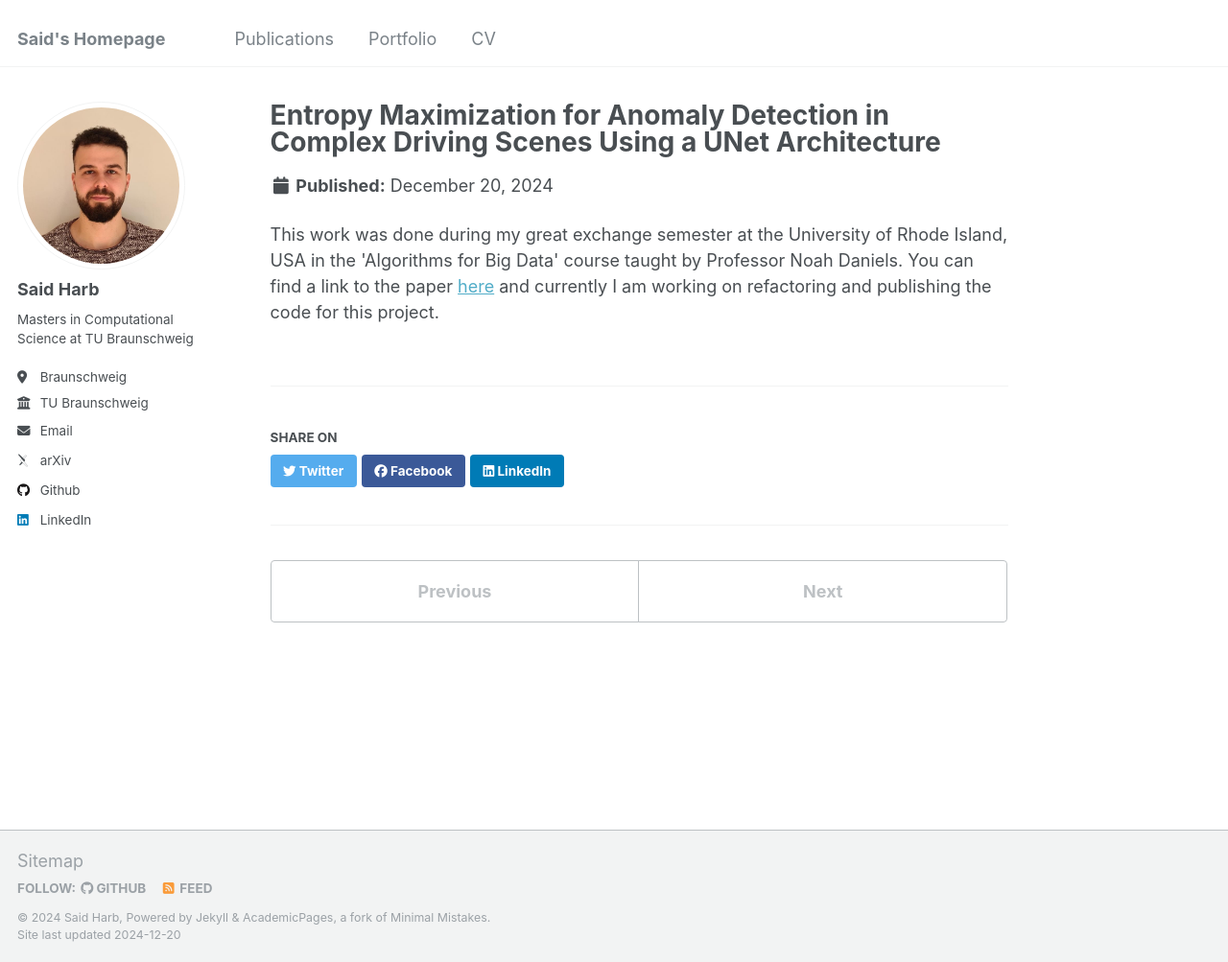
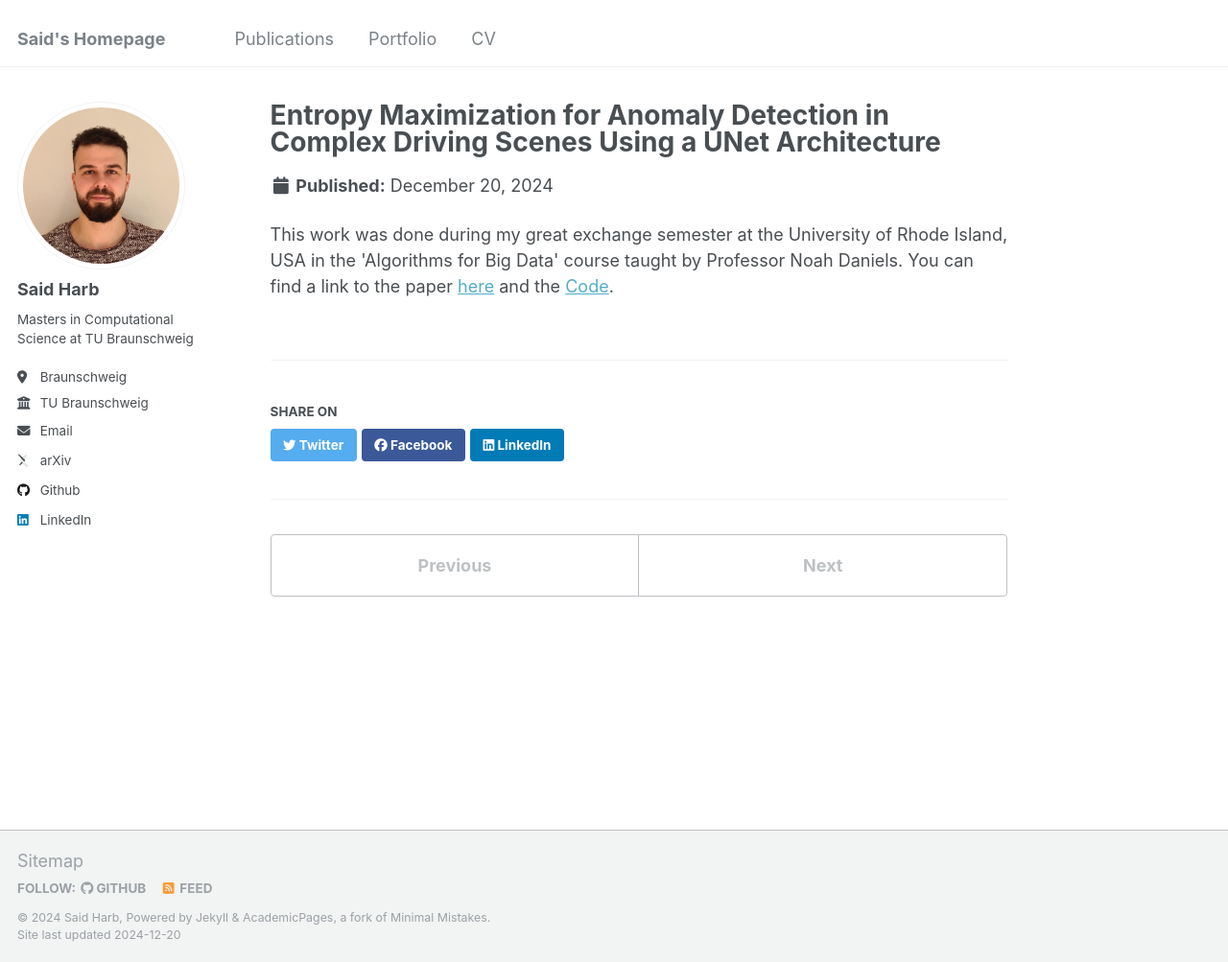
Before and after one commit to saidharb/saidharb.github.io, a Jekyll site: the page built from _portfolio/portfolio-2.html, in a window 1280 px wide and 1003 px high. Shown: the whole window at 96% size. Built offline with Jekyll 4.4.1, drawn with Linux system fonts in a browser that asks for light colours; some web fonts are replaced.

Commit message:
Update portfolio-2.html

```diff
--- a/_portfolio/portfolio-2.html
+++ b/_portfolio/portfolio-2.html
@@ -1,7 +1,8 @@
 ---
 title: "Entropy Maximization for Anomaly Detection in Complex Driving Scenes Using a UNet Architecture"
-excerpt: "The objective of this project was to train deep learning segmentation models to detect out-of-distribution objects in complex driving scenes through entropy maximization. Semantic segmentation models are typically trained on a fixed set of classes, yet real-world scenarios often feature classes not included in many training datasets, such as Cityscapes. A thorough literature review of state-of-the-art anomaly detection methods was performed, leading to the selection of entropy maximization. This approach modifies the standard cross-entropy loss function to boost the model's prediction entropy for out-of-distribution objects. A standard U-Net model was trained using this modified loss function and its performance was compared to the DeepLabV3+ model used by the original authors. The results indicate a substantial improvement in the anomaly detection capability of the U-Net model compared to the DeepLabV3+, with an AUROC increase of 12.0%, a 61.5% decrease in FPR95, and a 379.9% increase in AUPRC. <a href=\"http://saidharb.github.io/files/entropy_maximization.pdf\">Paper link</a> <br/><img src='/images/entropy_maximization.png' alt='Entropy Maximization'>"
+excerpt: "The objective of this project was to train deep learning segmentation models to detect out-of-distribution objects in complex driving scenes through entropy maximization. Semantic segmentation models are typically trained on a fixed set of classes, yet real-world scenarios often feature classes not included in many training datasets, such as Cityscapes. A thorough literature review of state-of-the-art anomaly detection methods was performed, leading to the selection of entropy maximization. This approach modifies the standard cross-entropy loss function to boost the model's prediction entropy for out-of-distribution objects.
+A standard U-Net model was trained using this modified loss function and its performance was compared to the DeepLabV3+ model used by the original authors. The results indicate a substantial improvement in the anomaly detection capability of the U-Net model compared to the DeepLabV3+, with an AUROC increase of 12.0%, a 61.5% decrease in FPR95, and a 379.9% increase in AUPRC. (<a href=\"http://saidharb.github.io/files/entropy_maximization.pdf\">Paper</a>, <a href=\"https://github.com/saidharb/Entropy_Maximization_UNet/tree/main\">Code</a>) <br/><img src='/images/entropy_maximization.png' alt='Entropy Maximization'>"
 collection: portfolio
 ---
 
-This work was done during my great exchange semester at the University of Rhode Island, USA in the 'Algorithms for Big Data' course taught by Professor Noah Daniels. You can find a link to the paper <a href="http://saidharb.github.io/files/entropy_maximization.pdf">here</a> and currently I am working on refactoring and publishing the code for this project.
+This work was done during my great exchange semester at the University of Rhode Island, USA in the 'Algorithms for Big Data' course taught by Professor Noah Daniels. You can find a link to the paper <a href="http://saidharb.github.io/files/entropy_maximization.pdf">here</a> and the <a href=\"https://github.com/saidharb/Entropy_Maximization_UNet/tree/main\">Code</a>.
```
